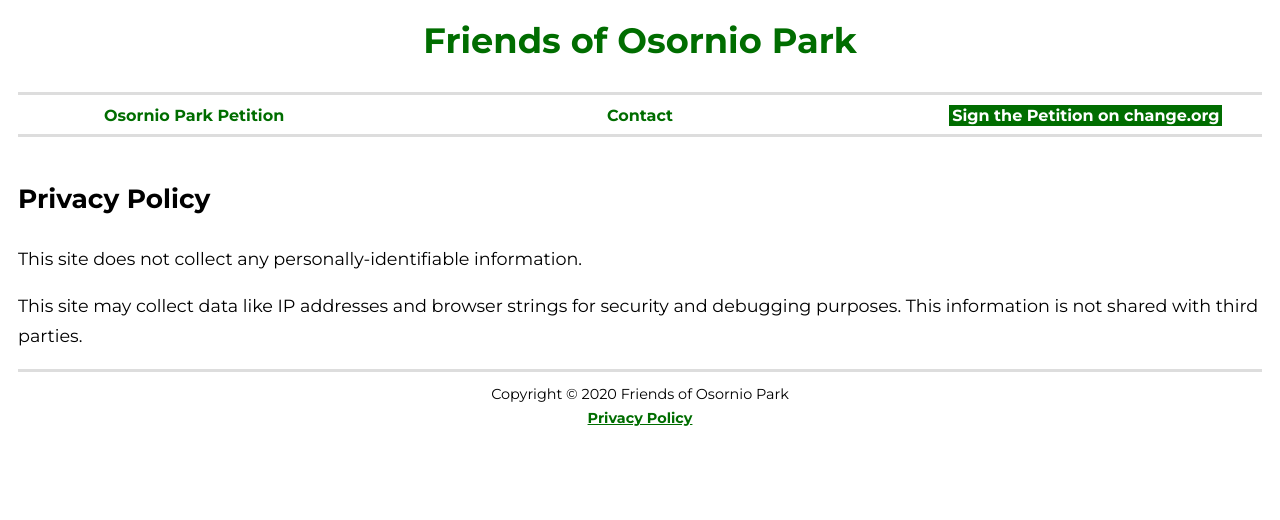
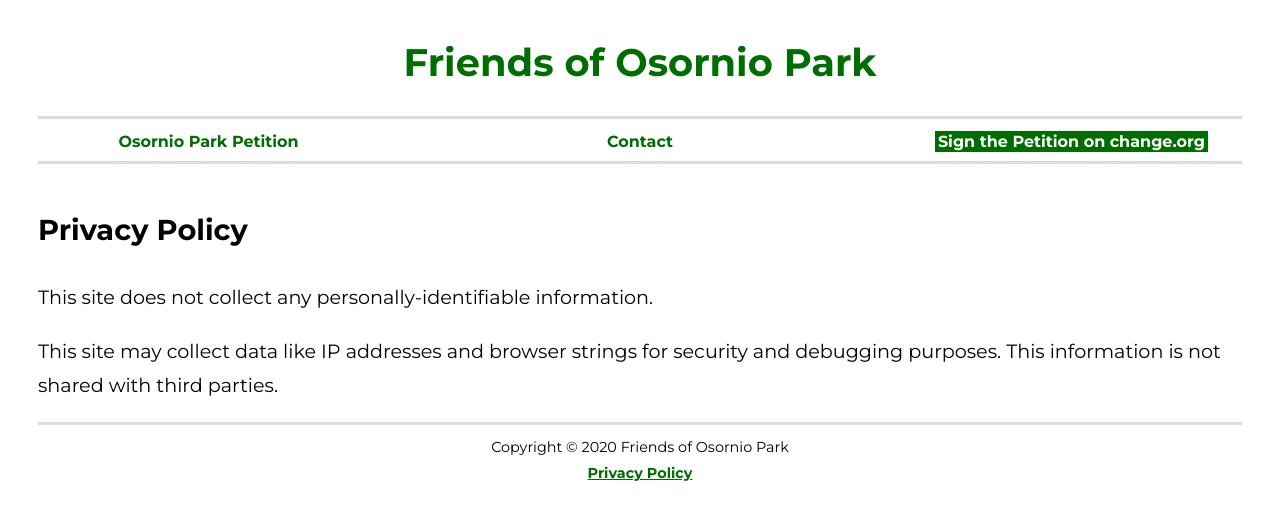
Before and after one commit to pixelsnob/friendsofosorniopark, a Next.js app: page /privacy-policy in a window 1280 px wide. Shown: the top 520 px of the page. Built offline with nearby package versions, Linux system fonts and the light colour scheme; a web font is replaced by a local one.

Commit message:
Content updates, style tweaks

```diff
--- a/components/ImageContainer.js
+++ b/components/ImageContainer.js
@@ -19,7 +19,7 @@ export default (props) => {
           float: right;
           clear: both;
           width: ${props.width || '50vw'};
-          margin: 20px 0 20px 20px;
+          margin: 30px 0 30px 30px;
           background: #eee;
 
         }
--- a/public/css/base.css
+++ b/public/css/base.css
@@ -1,8 +1,8 @@
 body {
   font-family: 'Montserrat';
-  font-size: 1.1rem;
-  line-height: 1.7;
-  padding: 10px;
+  font-size: 1.2rem;
+  line-height: 1.8  ;
+  padding: 30px;
   counter-reset: footnote;
 }
 a:link, a:visited, a:active, a:hover {
@@ -44,11 +44,14 @@ ul {
 }
 li {
   margin: 0;
-  padding: 0 0 15px 0;
+  padding: 0 0 12px 0;
 }
-ul li:last-of-type {
+ul ul {
+  padding-top: 12px;
+}
+/* ul li:last-of-type {
   padding-bottom: 0;
-}
+} */
 blockquote {
   background-color: #eee;
   margin-left: 20px;
```
Also changed, not shown: pages/index.js (+38 -5 lines).
